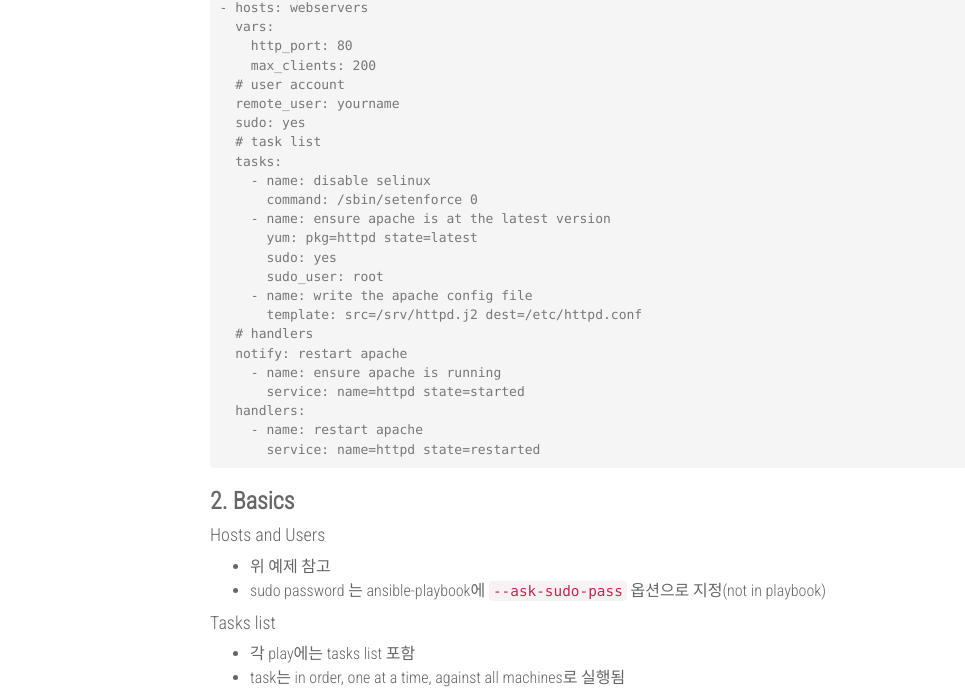
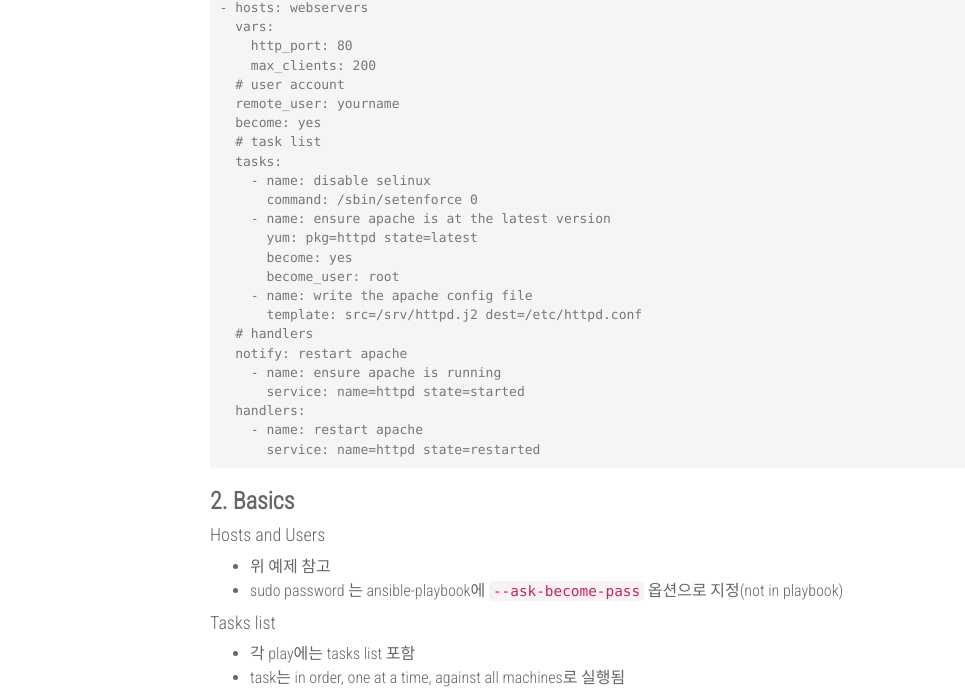
Before and after one commit to MoonStrike/moonstrike.github.io, a Jekyll site: the page built from _posts/2016-09-22-Ansible-Playbooks.md, in a window 1280 px wide and 1400 px high, scrolled down 472 px. Shown: the part 298-988 px from the top of the window, without its empty margins (0-965 px from the left). Built offline with Jekyll 4.4.1, drawn with Linux system fonts in a browser that asks for light colours; nearby versions of some CDN libraries; comment, search, counter and statistics services are not loaded; some of the changed lines change nothing that is shown; some of the changed text lies outside the part shown.

Commit message:
Ansible playbooks을 Ansible 2.0 대응 내용으로 수정

````diff
--- a/_posts/2016-09-22-Ansible-Playbooks.md
+++ b/_posts/2016-09-22-Ansible-Playbooks.md
@@ -40,15 +40,15 @@ ansible-playbook playbook.yml --list-hosts
     max_clients: 200
   # user account
   remote_user: yourname
-  sudo: yes
+  become: yes
   # task list
   tasks:
     - name: disable selinux
       command: /sbin/setenforce 0
     - name: ensure apache is at the latest version
       yum: pkg=httpd state=latest
-      sudo: yes
-      sudo_user: root
+      become: yes
+      become_user: root
     - name: write the apache config file
       template: src=/srv/httpd.j2 dest=/etc/httpd.conf
   # handlers
@@ -64,7 +64,7 @@ ansible-playbook playbook.yml --list-hosts
 
 #### Hosts and Users
 - 위 예제 참고
-- sudo password 는 ansible-playbook에 `--ask-sudo-pass` 옵션으로 지정(not in playbook)
+- sudo password 는 ansible-playbook에 `--ask-become-pass` 옵션으로 지정(not in playbook)
 
 #### Tasks list
 - 각 play에는 tasks list 포함
@@ -345,6 +345,7 @@ dependencies:
 ```
 
 실행 순서는 아래와 같다.
+
 ```
 tire(n=1)
 brake(n=1)
````
